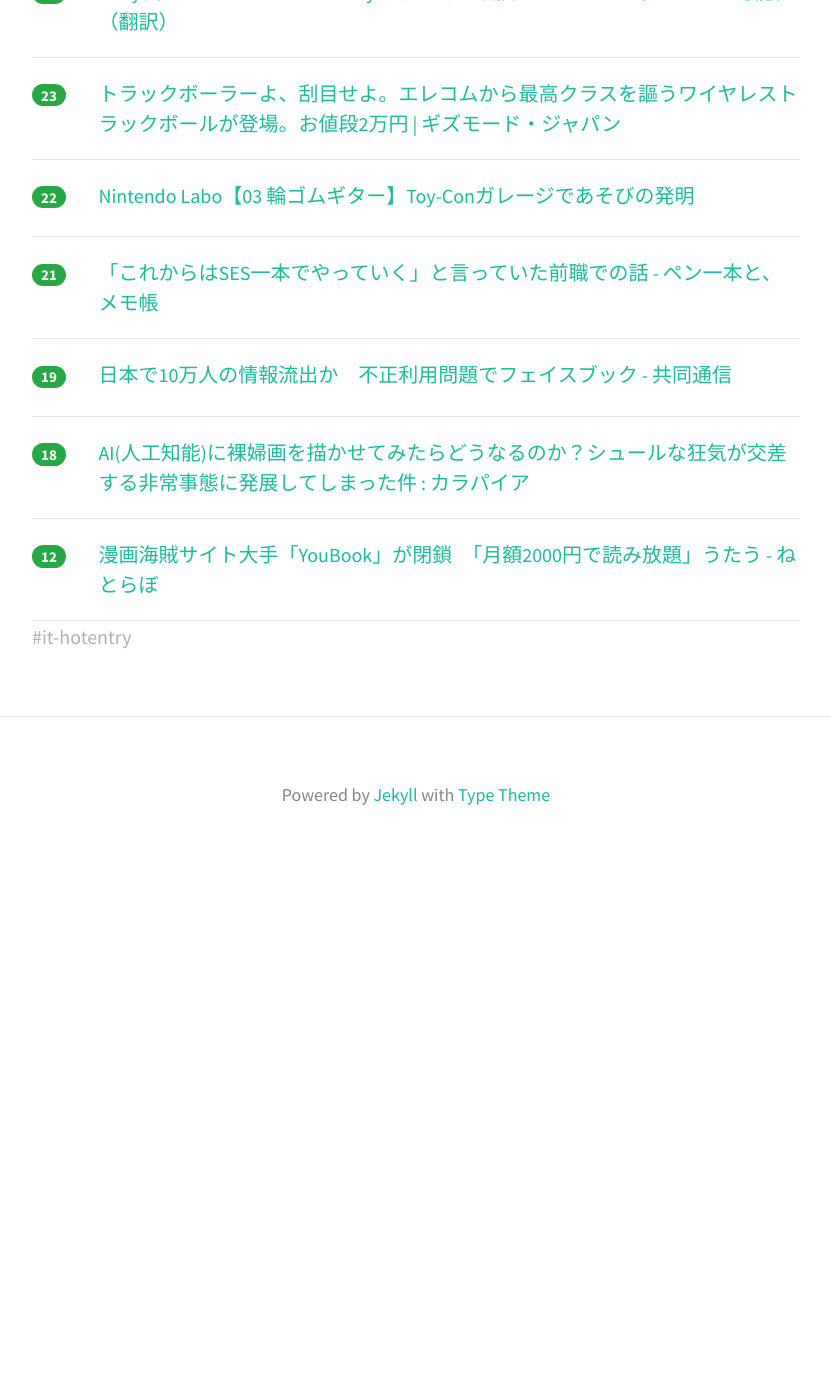
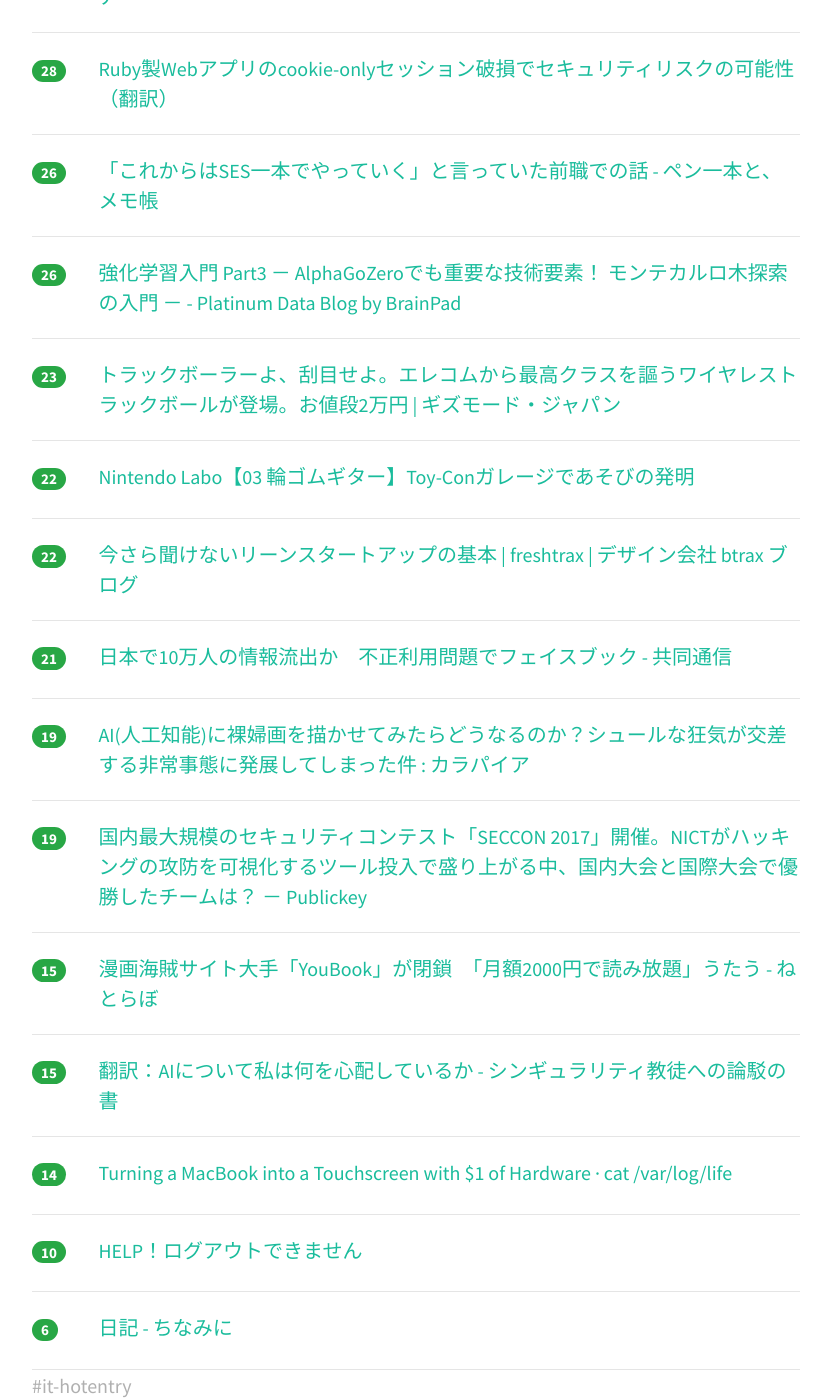
Before and after one commit to yatta47/hatena-matome-site, a Jekyll site: the page built from _posts/2018-04-06-hatena.md, in a window 1280 px wide and 1400 px high, scrolled down 598 px. Shown: the whole window, without its empty margins (224-1055 px from the left). Built offline with Jekyll 4.4.1, drawn with Linux system fonts in a browser that asks for light colours; nearby versions of some CDN libraries; before the commit the page ends 1470 px from its top, so only the background shows below that; some of the changed text lies outside the part shown.

Commit message:
Updated 2018-04-06

```diff
--- a/_posts/2018-04-06-hatena.md
+++ b/_posts/2018-04-06-hatena.md
@@ -1,24 +1,39 @@
 ---
 layout: post
 title:  "2018-04-06 はてぶIT"
-date:   2018-04-06 09:03:20
+date:   2018-04-06 10:02:14
 tags: [it-hotentry]
 ---
-9 件のデータあり
+17 件のデータあり
 
 <hr><div class="row">
+<div class="col-1"><span class="badge badge-pill badge-success h2">46</span></div>
+<div class="col-11"><a href='https://www3.nhk.or.jp/news/html/20180406/k10011392391000.html' target='_blank'>セブンイレブン スマホで支払い可能 独自の決済導入へ | NHKニュース</a></div>
+</div>
+<hr>
+<div class="row">
 <div class="col-1"><span class="badge badge-pill badge-success h2">35</span></div>
 <div class="col-11"><a href='https://liskul.com/bazubu-24071' target='_blank'>バズ部の厳選５記事で学ぶSEO上位表示するブログの書き方７ステップまとめ</a></div>
 </div>
 <hr>
 <div class="row">
-<div class="col-1"><span class="badge badge-pill badge-success h2">27</span></div>
+<div class="col-1"><span class="badge badge-pill badge-success h2">31</span></div>
 <div class="col-11"><a href='https://axia.co.jp/2018-04-04' target='_blank'>残業時間上限規制から中小企業が除外されようとしている件 - 株式会社アクシア</a></div>
 </div>
 <hr>
 <div class="row">
-<div class="col-1"><span class="badge badge-pill badge-success h2">25</span></div>
+<div class="col-1"><span class="badge badge-pill badge-success h2">28</span></div>
 <div class="col-11"><a href='https://techracho.bpsinc.jp/hachi8833/2018_04_05/53821' target='_blank'>Ruby製Webアプリのcookie-onlyセッション破損でセキュリティリスクの可能性（翻訳）</a></div>
+</div>
+<hr>
+<div class="row">
+<div class="col-1"><span class="badge badge-pill badge-success h2">26</span></div>
+<div class="col-11"><a href='http://nil-fell.hatenablog.com/entry/2018/04/05/150731' target='_blank'>「これからはSES一本でやっていく」と言っていた前職での話 - ペン一本と、メモ帳</a></div>
+</div>
+<hr>
+<div class="row">
+<div class="col-1"><span class="badge badge-pill badge-success h2">26</span></div>
+<div class="col-11"><a href='http://blog.brainpad.co.jp/entry/2018/04/05/163000' target='_blank'>強化学習入門 Part3 － AlphaGoZeroでも重要な技術要素！ モンテカルロ木探索の入門 － - Platinum Data Blog by BrainPad</a></div>
 </div>
 <hr>
 <div class="row">
@@ -32,22 +47,47 @@ tags: [it-hotentry]
 </div>
 <hr>
 <div class="row">
+<div class="col-1"><span class="badge badge-pill badge-success h2">22</span></div>
+<div class="col-11"><a href='http://blog.btrax.com/jp/2018/04/06/leanstartup_basics/' target='_blank'>今さら聞けないリーンスタートアップの基本 | freshtrax | デザイン会社 btrax ブログ</a></div>
+</div>
+<hr>
+<div class="row">
 <div class="col-1"><span class="badge badge-pill badge-success h2">21</span></div>
-<div class="col-11"><a href='http://nil-fell.hatenablog.com/entry/2018/04/05/150731' target='_blank'>「これからはSES一本でやっていく」と言っていた前職での話 - ペン一本と、メモ帳</a></div>
+<div class="col-11"><a href='https://this.kiji.is/354631268211655777' target='_blank'>日本で10万人の情報流出か　不正利用問題でフェイスブック - 共同通信</a></div>
 </div>
 <hr>
 <div class="row">
 <div class="col-1"><span class="badge badge-pill badge-success h2">19</span></div>
-<div class="col-11"><a href='https://this.kiji.is/354631268211655777' target='_blank'>日本で10万人の情報流出か　不正利用問題でフェイスブック - 共同通信</a></div>
-</div>
-<hr>
-<div class="row">
-<div class="col-1"><span class="badge badge-pill badge-success h2">18</span></div>
 <div class="col-11"><a href='http://karapaia.com/archives/52257695.html' target='_blank'>AI(人工知能)に裸婦画を描かせてみたらどうなるのか？シュールな狂気が交差する非常事態に発展してしまった件 : カラパイア</a></div>
 </div>
 <hr>
 <div class="row">
-<div class="col-1"><span class="badge badge-pill badge-success h2">12</span></div>
+<div class="col-1"><span class="badge badge-pill badge-success h2">19</span></div>
+<div class="col-11"><a href='http://www.publickey1.jp/blog/18/seccon_2017nict.html' target='_blank'>国内最大規模のセキュリティコンテスト「SECCON 2017」開催。NICTがハッキングの攻防を可視化するツール投入で盛り上がる中、国内大会と国際大会で優勝したチームは？ － Publickey</a></div>
+</div>
+<hr>
+<div class="row">
+<div class="col-1"><span class="badge badge-pill badge-success h2">15</span></div>
 <div class="col-11"><a href='http://nlab.itmedia.co.jp/nl/articles/1804/05/news109.html' target='_blank'>漫画海賊サイト大手「YouBook」が閉鎖　「月額2000円で読み放題」うたう - ねとらぼ</a></div>
 </div>
 <hr>
+<div class="row">
+<div class="col-1"><span class="badge badge-pill badge-success h2">15</span></div>
+<div class="col-11"><a href='http://skeptics.hatenadiary.jp/entry/2018/04/05/224957' target='_blank'>翻訳：AIについて私は何を心配しているか - シンギュラリティ教徒への論駁の書</a></div>
+</div>
+<hr>
+<div class="row">
+<div class="col-1"><span class="badge badge-pill badge-success h2">14</span></div>
+<div class="col-11"><a href='https://www.anishathalye.com/2018/04/03/macbook-touchscreen/' target='_blank'>Turning a MacBook into a Touchscreen with $1 of Hardware · cat /var/log/life</a></div>
+</div>
+<hr>
+<div class="row">
+<div class="col-1"><span class="badge badge-pill badge-success h2">10</span></div>
+<div class="col-11"><a href='https://anond.hatelabo.jp/20180406074721' target='_blank'>HELP！ログアウトできません</a></div>
+</div>
+<hr>
+<div class="row">
+<div class="col-1"><span class="badge badge-pill badge-success h2">6</span></div>
+<div class="col-11"><a href='http://blog.nishimu.land/entry/2018/04/05/132340' target='_blank'>日記 - ちなみに</a></div>
+</div>
+<hr>
```
